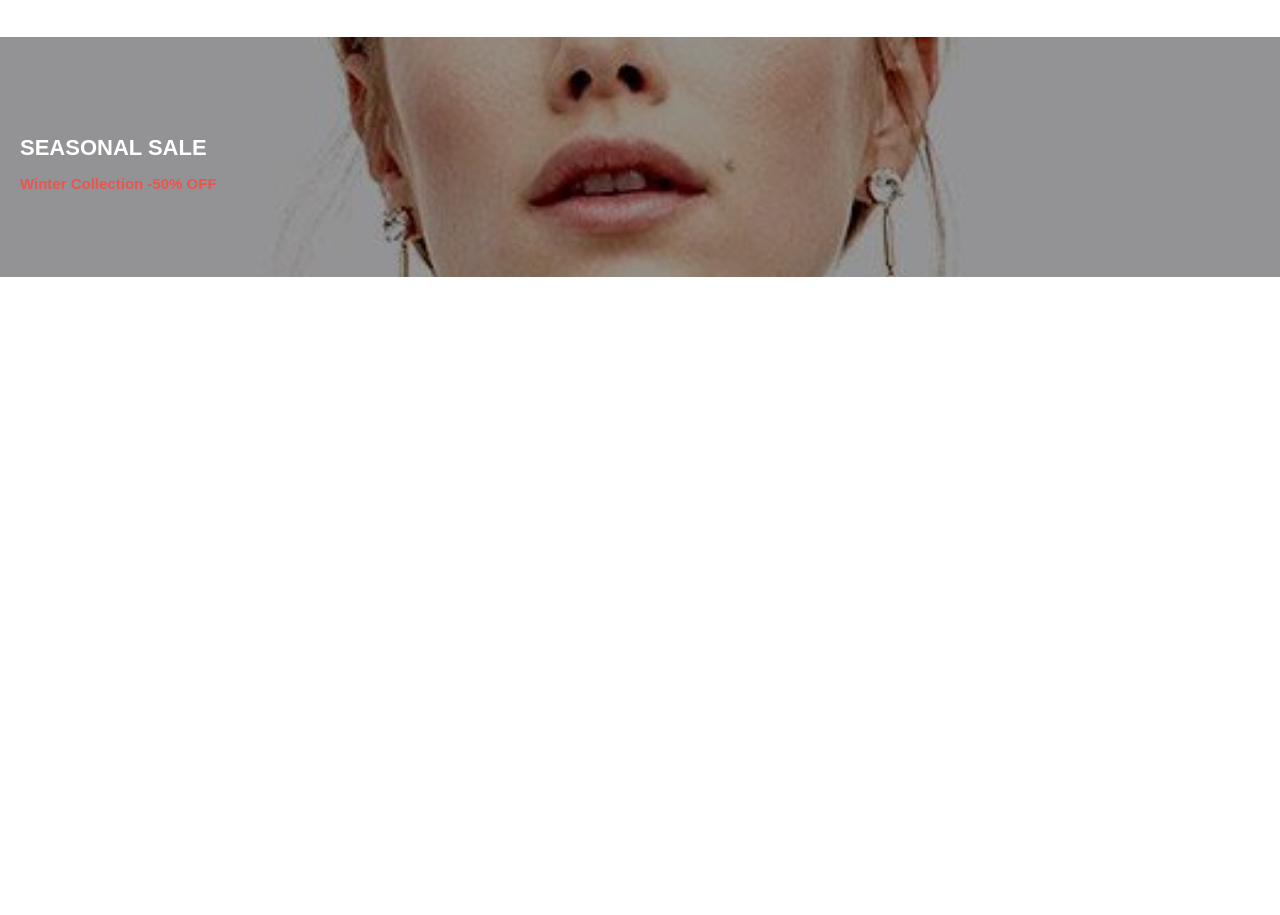
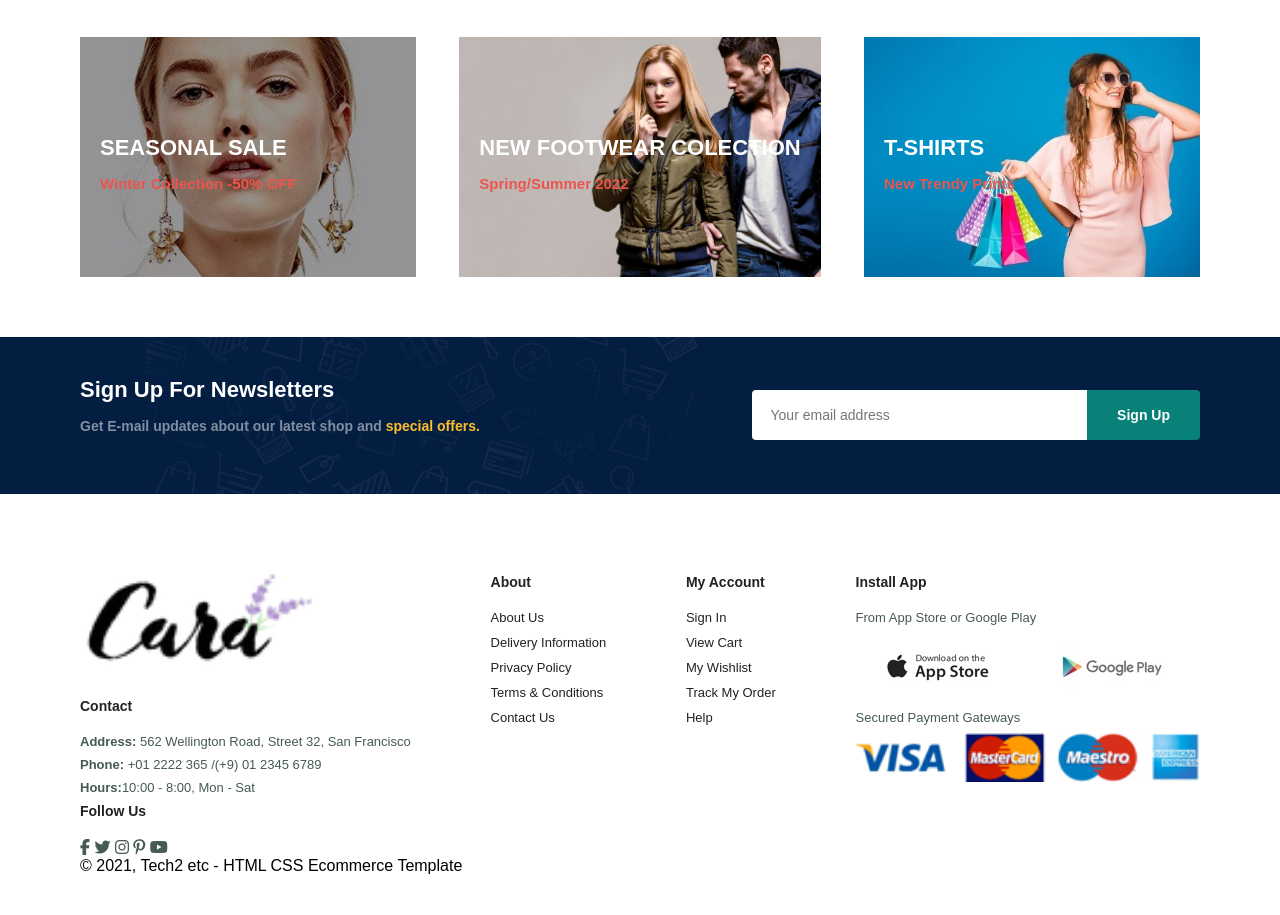
Before and after one commit to TempleIgwe/E-commerce-website, a plain HTML site: page index.html in a window 1280 px wide. Shown: the part 4285-5200 px from the top of the page. Before the commit the page ends 4582 px from the top, so only its background shows below. Drawn offline with Linux system fonts and the light colour scheme.

Commit message:
Add copyright to footer section

```diff
--- a/index.html
+++ b/index.html
@@ -392,7 +392,81 @@
             <h2>SEASONAL SALE</h2>
             <h3>Winter Collection -50% OFF</h3>
         </div>
+        <div class="banner-box banner-box2">
+            <h2>NEW FOOTWEAR COLECTION</h2>
+            <h3>Spring/Summer 2022</h3>
+        </div>
+        <div class="banner-box banner-box3">
+            <h2>T-SHIRTS</h2>
+            <h3>New Trendy Prints</h3>
+        </div>
     </section>
+
+    <section id="newsletter" class="section-p1 section-m1">
+        <div class="newstext">
+            <h4>Sign Up For Newsletters</h4>
+            <p>Get E-mail updates about our latest shop and <span>special offers.</span></p>
+        </div>
+        <div class="form">
+            <input type="text" placeholder="Your email address">
+            <button class="normal">Sign Up</button>
+        </div>
+    </section>
+
+    <footer class="section-p1">
+        <div class="col">
+            <img class="logo" src="./img/logo.png" alt="">
+            <h4>Contact</h4>
+            <p><strong>Address:</strong> 562 Wellington Road, Street 32, San Francisco</p>
+            <p><strong>Phone:</strong> +01 2222 365 /(+9) 01 2345 6789</p>
+            <p><strong>Hours:</strong>10:00 - 8:00, Mon - Sat</p>
+
+            <div class="follow">
+                <h4>Follow Us</h4>
+                <div class="icon">
+                    <i class="fa-brands fa-facebook-f"></i>
+                    <i class="fa-brands fa-twitter"></i>
+                    <i class="fa-brands fa-instagram"></i>
+                    <i class="fa-brands fa-pinterest-p"></i>
+                    <i class="fa-brands fa-youtube"></i>
+                </div>
+            </div>
+
+        </div>
+
+        <div class="col">
+            <h4>About</h4>
+            <a href="#">About Us</a>
+            <a href="#">Delivery Information</a>
+            <a href="#">Privacy Policy </a>
+            <a href="#">Terms & Conditions</a>
+            <a href="#">Contact Us</a>
+        </div>
+
+        <div class="col">
+            <h4>My Account</h4>
+            <a href="#">Sign In</a>
+            <a href="#">View Cart</a>
+            <a href="#">My Wishlist </a>
+            <a href="#">Track My Order</a>
+            <a href="#">Help</a>
+        </div>
+
+        <div class="col install">
+            <h4>Install App</h4>
+            <p>From App Store or Google Play</p>
+            <div class="row">
+                <img src="./img/pay/app.jpg" alt="">
+                <img src="./img/pay/play.jpg" alt="">
+            </div>
+            <p>Secured Payment Gateways</p>
+            <img src="./img/pay/pay.png" alt="">
+        </div>
+
+        <div class="copyright">
+            &copy; 2021, Tech2 etc - HTML CSS Ecommerce Template
+        </div>
+    </footer>
 
 
     <script src=""></script>
--- a/style.css
+++ b/style.css
@@ -360,6 +360,13 @@ body {
 
 #banner3 {
     display: flex;
+    justify-content: space-between;
+    flex-wrap: wrap;
+    padding: 0 80px;
+}
+
+#banner3  .banner-box{
+    display: flex;
     flex-direction: column;
     justify-content: center;
     align-items: flex-start;
@@ -370,6 +377,16 @@ body {
     background-position: center;
     padding: 20px;
     margin-bottom: 20px;
+}
+
+#banner3  .banner-box2 {
+    background-image: url(./img/banner/b4.jpg);
+
+}
+
+#banner3  .banner-box3 {
+    background-image: url(./img/banner/b18.jpg);
+
 }
 
 #banner3 h2 {
@@ -384,3 +401,100 @@ body {
     font-size: 15px;
 
 }
+
+#newsletter {
+    display: flex;
+    justify-content: space-between;
+    flex-wrap: wrap;
+    align-items: center;
+    background-image: url(./img/banner/b14.png);
+    background-repeat: no-repeat;
+    background-position: 20% 30%;
+    background-color: #041e42;
+}
+
+#newsletter h4 {
+    font-size: 22px;
+    font-weight: 700;
+    color: #fff;
+}
+
+#newsletter p {
+    font-size: 14px;
+    font-weight: 600;
+    color: #818ea0;
+}
+
+#newsletter span {
+    color: #ffbd27;
+}
+
+#newsletter .form{
+    display: flex;
+    width: 40%;
+}
+
+#newsletter input {
+    height: 3.125rem;
+    padding: 0 1.25em;
+    font-size: 14px;
+    width: 100%;
+    border: 1px solid transparent;
+    border-radius: 4px;
+    outline: none;
+    border-top-right-radius: 0;
+    border-bottom-right-radius: 0;
+}
+
+#newsletter button {
+    background-color: #088178;
+    color: #fff;
+    white-space: nowrap;
+    border-top-left-radius: 0;
+    border-bottom-left-radius: 0;
+}
+
+footer{
+    display: flex;
+    flex-wrap: wrap;
+    justify-content: space-between;
+}
+
+footer .col{
+    display: flex;
+    flex-direction: column;
+
+}
+
+footer .logo {
+    margin-bottom: 30px;
+}
+
+footer h4 {
+    font-size: 14px;
+    padding-bottom: 20px;
+}
+
+footer p {
+    font-size: 13px;
+    margin: 0 0 8px 0;
+}
+
+footer a {
+    font-size: 13px;
+    text-decoration: none;
+    color: #222;
+    margin-bottom: 10px;
+}
+
+footer .follow {
+    color: #465b52;
+    padding-right: 4px;
+    cursor: pointer;
+}
+
+footer .install .row {
+    margin: 10px 0 15px 0;
+}
+
+footer .
```
